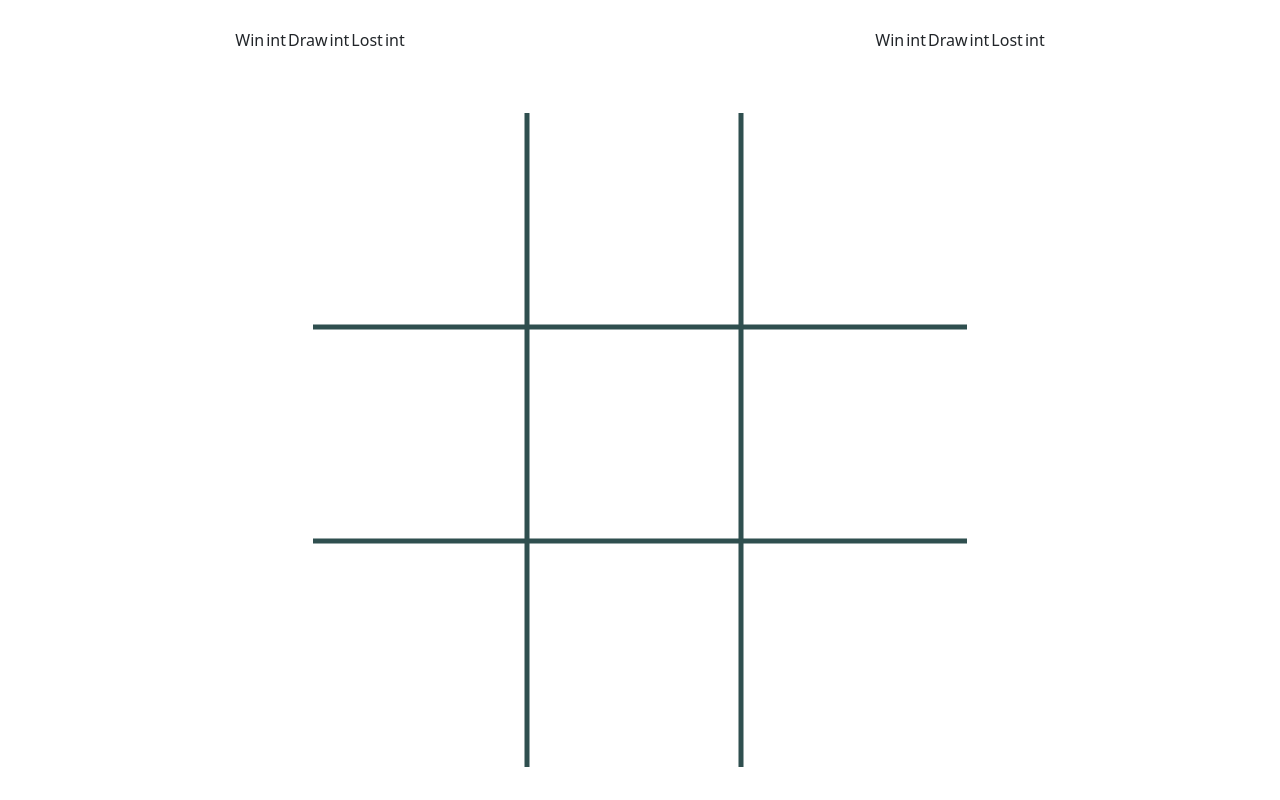
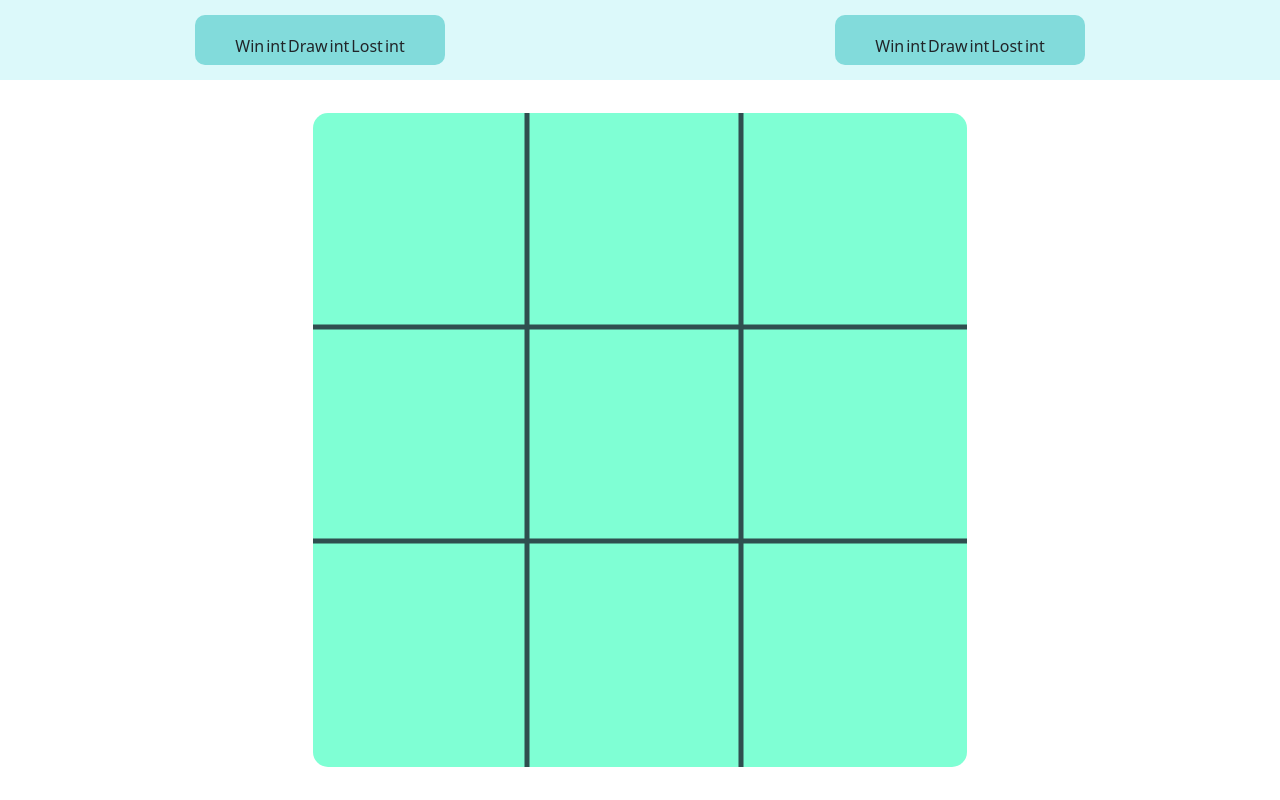
Before and after one commit to patrykzarazinski/TicTacToe, a Flask app: template flask-app/templates/game.html in a window 1280 px wide. Run offline with Flask 2, Linux system fonts and the light colour scheme; the template is opened without the code that fills it, so the values that code supplies are empty; style sheets or scripts are compiled from the project's sources.

Commit message:
Game.html is was stylized

```diff
--- a/flask-app/static/style/style.scss
+++ b/flask-app/static/style/style.scss
@@ -51,6 +51,7 @@
     width: 50%;
     height: 10%;
     display: flex;
+    background-color: rgb(220, 249, 250);
 }
 
 #left-block {
@@ -67,6 +68,17 @@
     text-align: center;
     position: relative;
     margin: auto auto;
+    height: 50px;
+    width: 250px;
+    background-color: rgb(130, 219, 219);
+    border-radius: 10px;
+    display: flex;
+    flex-direction: column;
+}
+
+.nick,
+.info {
+    margin: auto;
 }
 
 #game {
@@ -81,4 +93,6 @@
     width: 654px;
     height: 654px;
     margin: auto auto;
+    background-color: aquamarine;
+    border-radius: 15px;
 }
```
